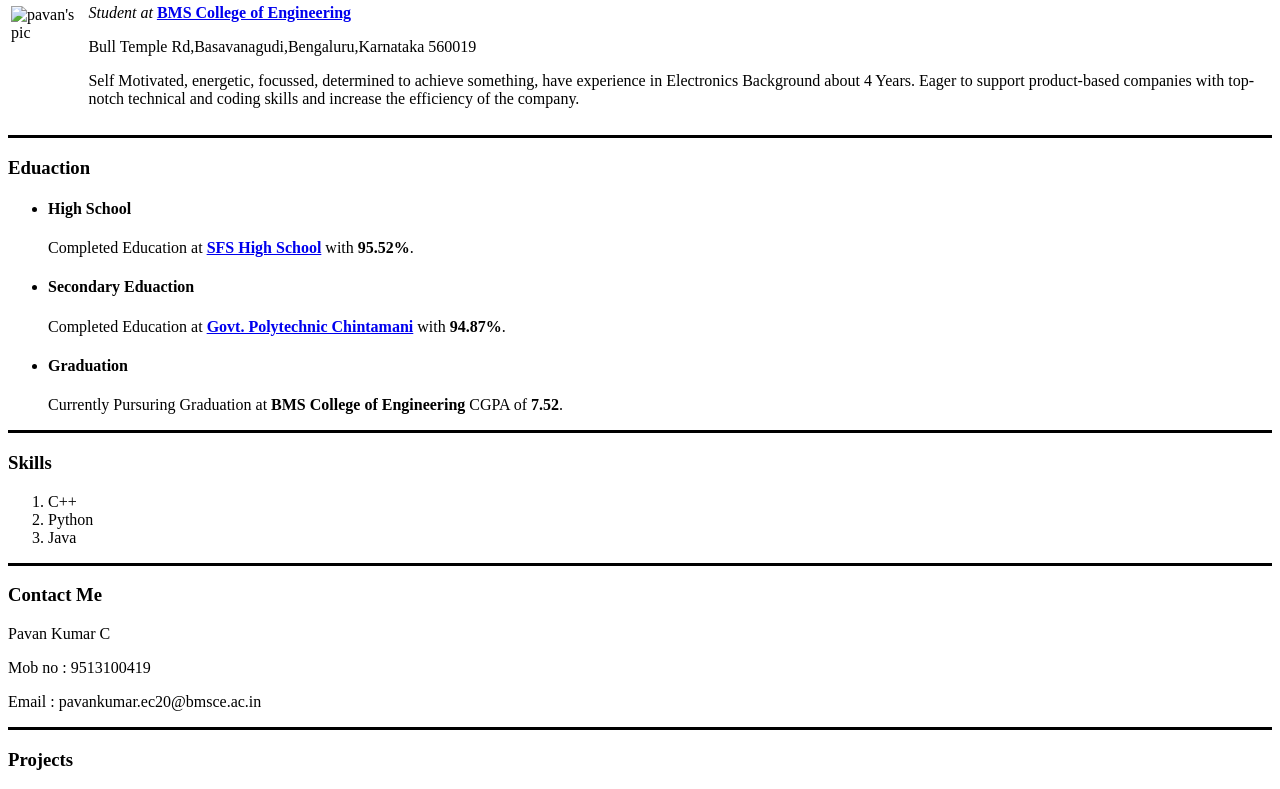
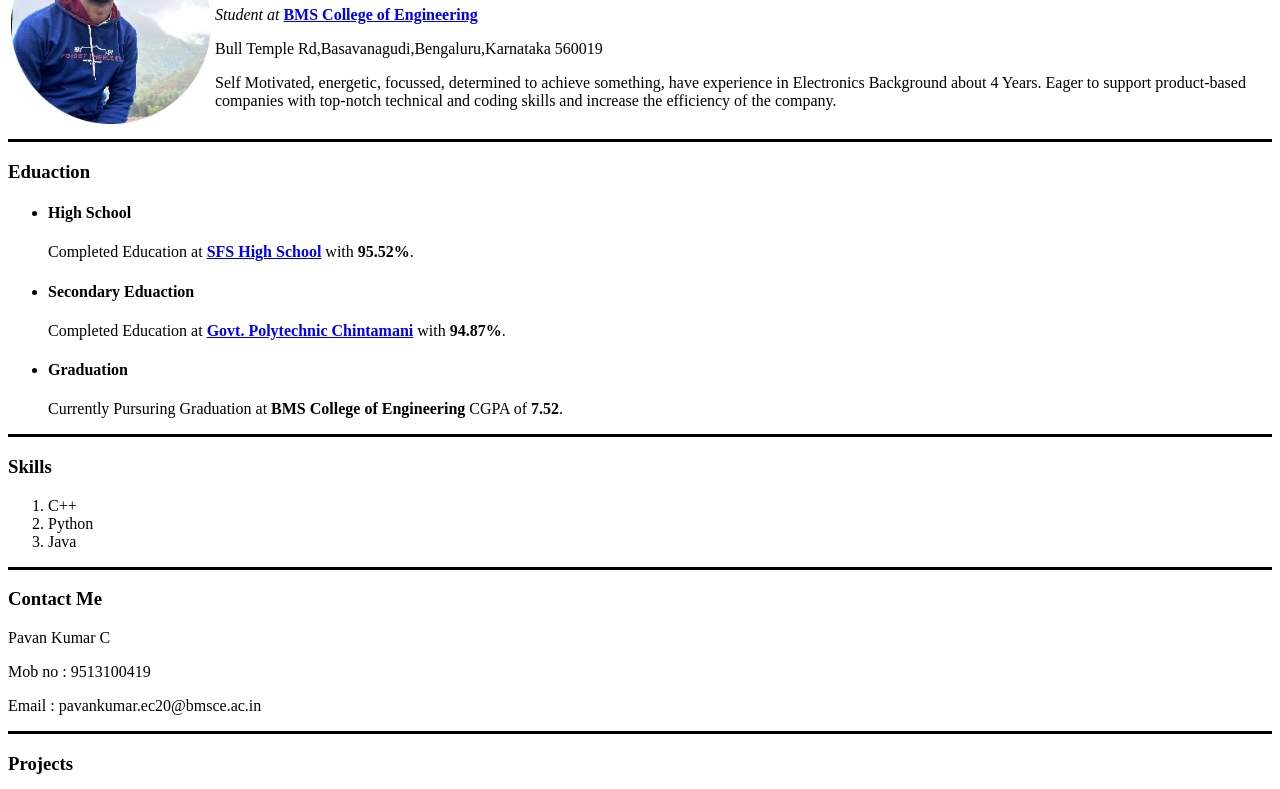
Before and after one commit to pavan9552/Pavan, a plain HTML site: page index.html in a window 1280 px wide. Shown: the part 87-876 px from the top of the page. Drawn offline with Linux system fonts and the light colour scheme.

Commit message:
save changes

```diff
--- a/index.html
+++ b/index.html
@@ -10,7 +10,7 @@
 <body>
     <table cellspacing="2">
         <tr>
-            <td><img src="pavan photo.png" alt="pavan's pic" height="200"></td>
+            <td><img src="pavan_photo.png" alt="pavan's pic" height="200"></td>
             <td><h1> Pavan Kumar C</h1>
                 <p><em>Student at</em> <strong> <a href="https://bmsce.ac.in/">BMS College of Engineering</a> </strong></p>
                 <p>Bull Temple Rd,Basavanagudi,Bengaluru,Karnataka 560019</p>
```
